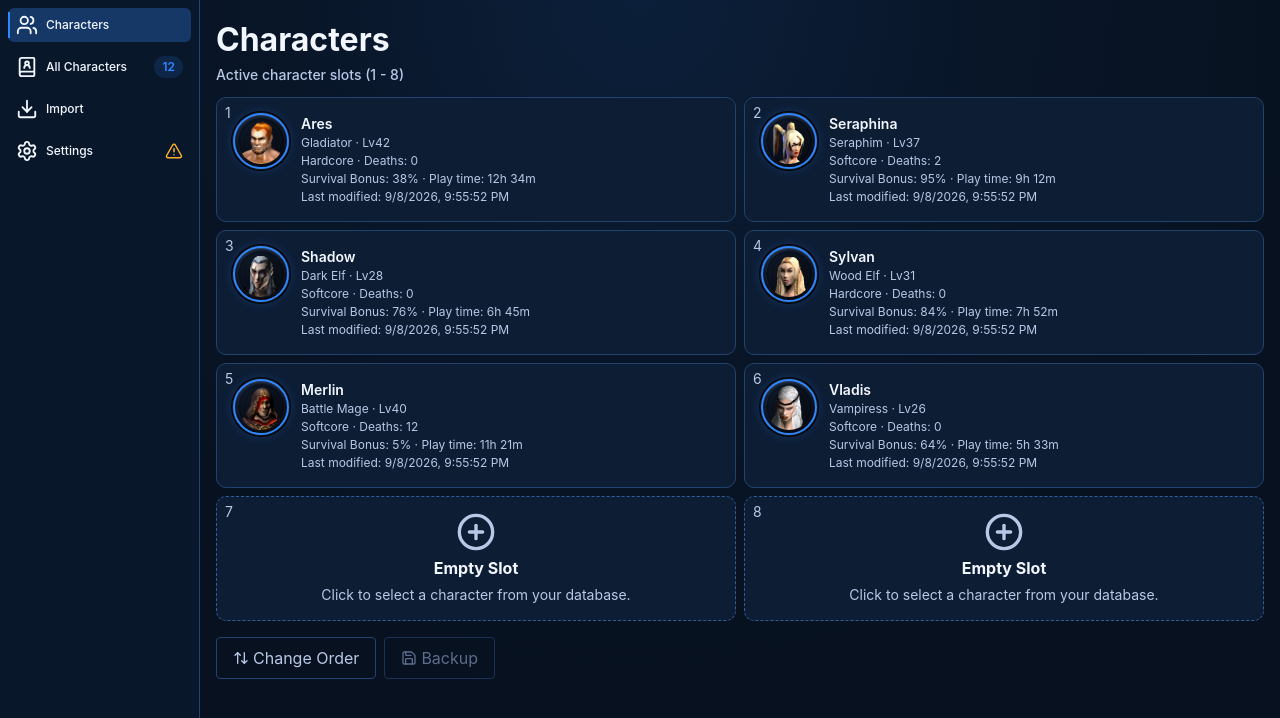
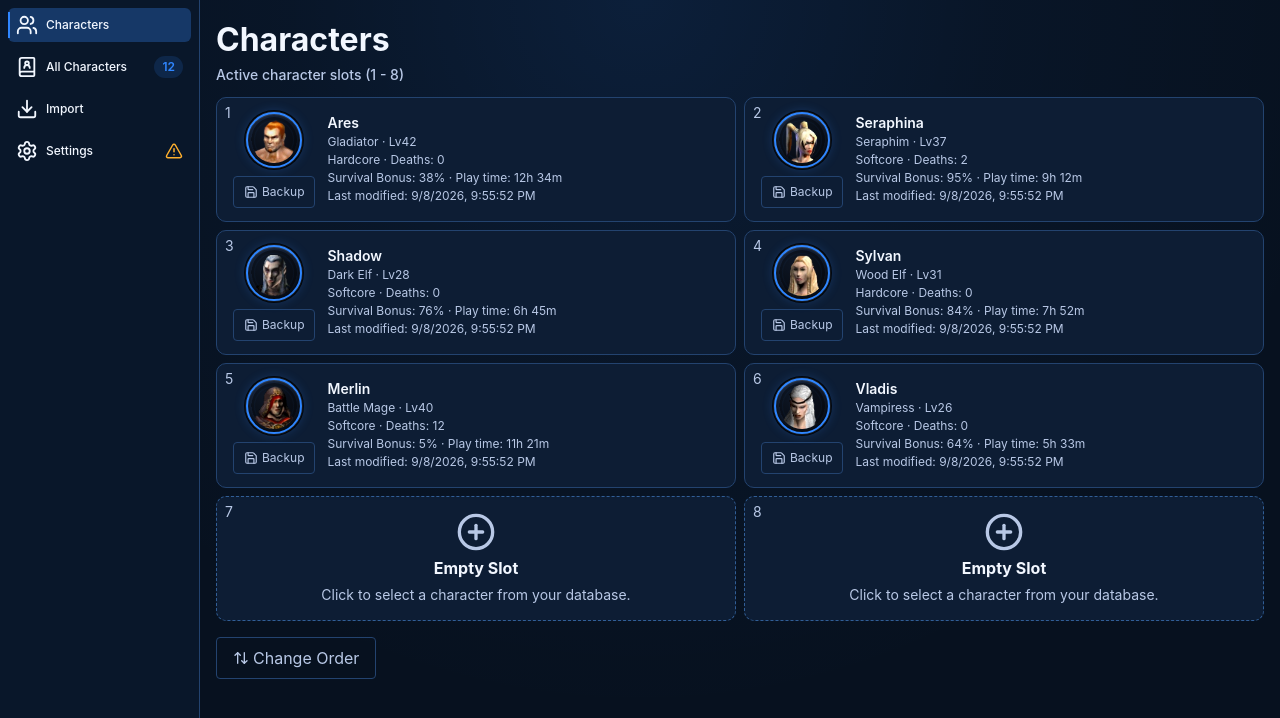
Before and after one commit to Virian/sacred-hero-database, a React (Vite) app: page / in a window 1280 px wide. Shown: the top 718 px of the page. Built offline with nearby package versions, Linux system fonts and the light colour scheme.

Commit message:
refactor: move backup character button to the card, remove selecting a character

```diff
--- a/src/screens/Characters/CharacterCard/CharacterCard.module.scss
+++ b/src/screens/Characters/CharacterCard/CharacterCard.module.scss
@@ -7,17 +7,6 @@
   border-radius: 10px;
   border: 1px solid var(--border-default);
   background-color: var(--bg-surface);
-  cursor: pointer;
-
-  &:hover {
-    background-color: var(--bg-surface-hover);
-  }
-
-  &.active {
-    border-color: var(--accent);
-    background-color: var(--bg-surface-active);
-    box-shadow: 0 0 0 1px var(--accent-soft);
-  }
 }
 
 .content {
@@ -31,6 +20,24 @@
   left: 0.5rem;
   font-size: 0.875rem;
   color: var(--text-secondary);
+}
+
+.leftSection {
+  display: flex;
+  flex-direction: column;
+  align-items: center;
+  gap: 0.5rem;
+}
+
+.button {
+  padding: 0.375rem 0.625rem;
+}
+
+.buttonText {
+  display: flex;
+  align-items: center;
+  gap: 0.25rem;
+  font-size: 0.75rem;
 }
 
 .characterInfo {
--- a/src/screens/Characters/CharacterCard/CharacterCard.tsx
+++ b/src/screens/Characters/CharacterCard/CharacterCard.tsx
@@ -1,35 +1,46 @@
-import clsx from 'clsx';
+import { Save } from 'lucide-react';
 
-import { CharacterPortrait } from '../../../components';
+import { Button, CharacterPortrait } from '../../../components';
 import { Character } from '../../../types';
 import { formatTime } from '../../../utils';
 import styles from './CharacterCard.module.scss';
 
 interface CharacterCardProps {
   cardNumber?: number;
-  isActive?: boolean;
   character: Character;
-  onClick?: () => void;
+  onBackup?: (character: Character) => void;
 }
 
 export const CharacterCard = ({
   cardNumber,
-  isActive = false,
   character,
-  onClick,
+  onBackup,
 }: CharacterCardProps) => {
+  const handleBackup = () => {
+    onBackup?.(character);
+  };
+
   return (
-    <div
-      className={clsx(styles.card, { [styles.active]: isActive })}
-      onClick={onClick}
-    >
+    <div className={styles.card}>
       <div className={styles.content}>
         <span className={styles.cardNumber}>{cardNumber}</span>
 
-        <CharacterPortrait
-          characterClass={character.characterClass}
-          size={56}
-        />
+        <div className={styles.leftSection}>
+          <CharacterPortrait
+            characterClass={character.characterClass}
+            size={56}
+          />
+          <Button
+            variant="secondary"
+            className={styles.button}
+            onClick={handleBackup}
+          >
+            <span className={styles.buttonText}>
+              <Save size={14} />
+              Backup
+            </span>
+          </Button>
+        </div>
 
         <div className={styles.characterInfo}>
           <h3 className={styles.characterName}>{character.name}</h3>
--- a/src/screens/Characters/Characters.tsx
+++ b/src/screens/Characters/Characters.tsx
@@ -1,5 +1,4 @@
-import { useState } from 'react';
-import { ArrowUpDown, Save } from 'lucide-react';
+import { ArrowUpDown } from 'lucide-react';
 
 import { Button } from '../../components';
 import { CharacterClass } from '../../enums';
@@ -82,16 +81,6 @@ const MOCK_CHARACTERS = [
 ];
 
 export const Characters = () => {
-  const [activeCharacterSlot, setActiveCharacterSlot] = useState<number | null>(
-    null,
-  );
-
-  const handleCharacterCardClick = (slotNumber: number) => {
-    setActiveCharacterSlot(() =>
-      activeCharacterSlot === slotNumber ? null : slotNumber,
-    );
-  };
-
   return (
     <div className={styles.container}>
       <h1>Characters</h1>
@@ -99,39 +88,27 @@ export const Characters = () => {
       <div className={styles.characters}>
         <CharacterCard
           cardNumber={1}
-          isActive={activeCharacterSlot === 1}
           character={MOCK_CHARACTERS[0]}
-          onClick={() => handleCharacterCardClick(1)}
         />
         <CharacterCard
           cardNumber={2}
-          isActive={activeCharacterSlot === 2}
           character={MOCK_CHARACTERS[1]}
-          onClick={() => handleCharacterCardClick(2)}
         />
         <CharacterCard
           cardNumber={3}
-          isActive={activeCharacterSlot === 3}
           character={MOCK_CHARACTERS[2]}
-          onClick={() => handleCharacterCardClick(3)}
         />
         <CharacterCard
           cardNumber={4}
-          isActive={activeCharacterSlot === 4}
           character={MOCK_CHARACTERS[3]}
-          onClick={() => handleCharacterCardClick(4)}
         />
         <CharacterCard
           cardNumber={5}
-          isActive={activeCharacterSlot === 5}
           character={MOCK_CHARACTERS[4]}
-          onClick={() => handleCharacterCardClick(5)}
         />
         <CharacterCard
           cardNumber={6}
-          isActive={activeCharacterSlot === 6}
           character={MOCK_CHARACTERS[5]}
-          onClick={() => handleCharacterCardClick(6)}
         />
         <EmptyCharacterCard cardNumber={7} />
         <EmptyCharacterCard cardNumber={8} />
@@ -143,15 +120,6 @@ export const Characters = () => {
             Change Order
           </span>
         </Button>
-        <Button
-          variant="secondary"
-          disabled={activeCharacterSlot === null}
-        >
-          <span className={styles.buttonText}>
-            <Save size={16} />
-            Backup
-          </span>
-        </Button>
       </div>
     </div>
   );
```
